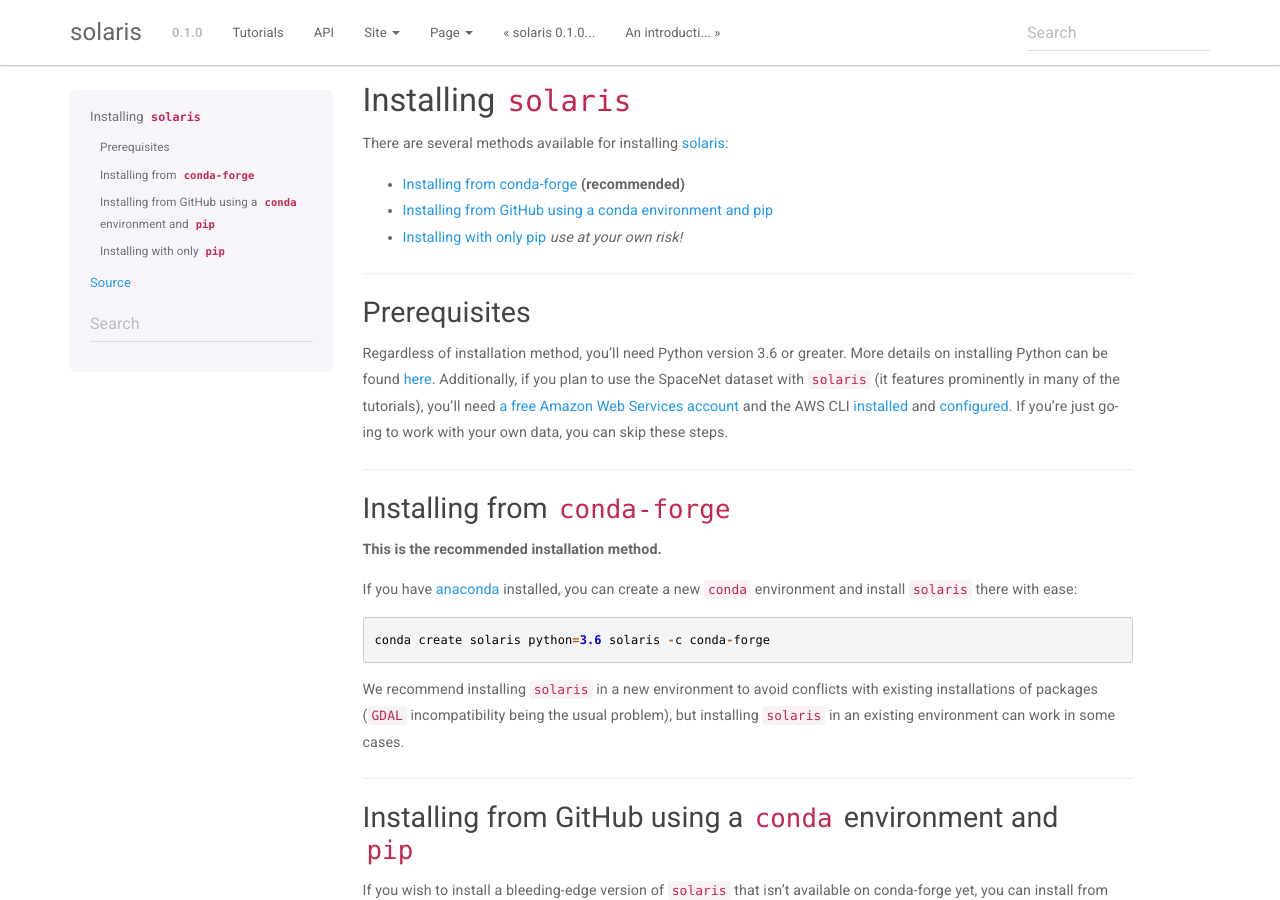
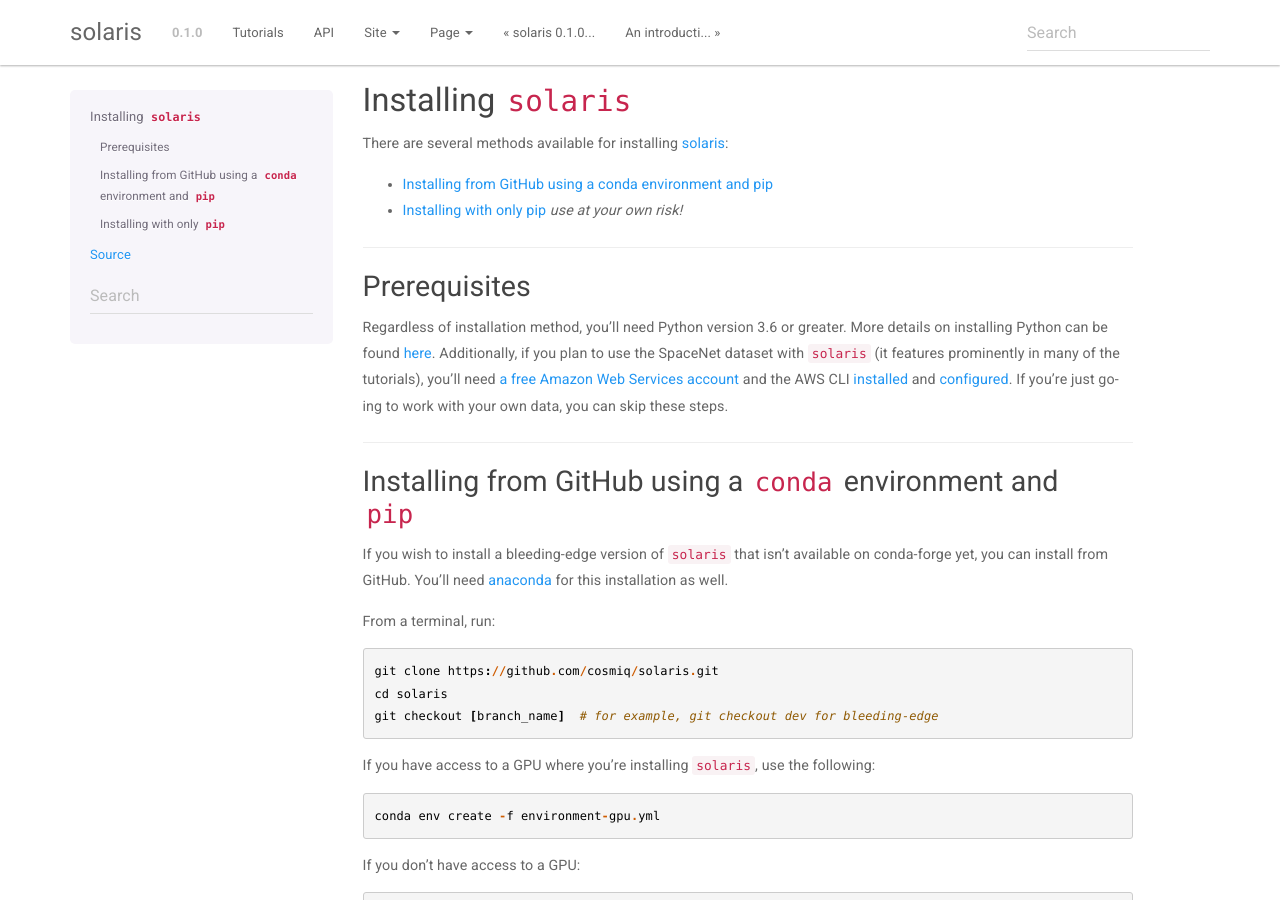
Before and after one commit to CosmiQ/solaris, a Sphinx documentation site: the page built from docs/installation.rst, in a window 1280 px wide and 900 px high. Built offline with Sphinx 7.4.7, drawn with Linux system fonts in a browser that asks for light colours; formulas are drawn with MathJax 3.

Commit message:
removing conda-forge install - not implemented

```diff
--- a/docs/installation.rst
+++ b/docs/installation.rst
@@ -4,7 +4,6 @@
 
 There are several methods available for installing `solaris <https://github.com/cosmiq/solaris>`_:
 
-* :ref:`conda-forge` **(recommended)**
 * :ref:`github-install`
 * :ref:`pip-only` *use at your own risk!*
 
@@ -23,23 +22,6 @@
 If you're just going to work with your own data, you can skip these steps.
 
 --------------
-
-.. _conda-forge:
-
-Installing from ``conda-forge``
-===============================
-**This is the recommended installation method.**
-
-If you have `anaconda`_ installed,
-you can create a new ``conda`` environment and install ``solaris`` there with ease::
-
-  conda create solaris python=3.6 solaris -c conda-forge
-
-We recommend installing ``solaris`` in a new environment to avoid conflicts with
-existing installations of packages (``GDAL`` incompatibility being the usual problem),
-but installing ``solaris`` in an existing environment can work in some cases.
-
-----------
 
 .. _github-install:
 
```
